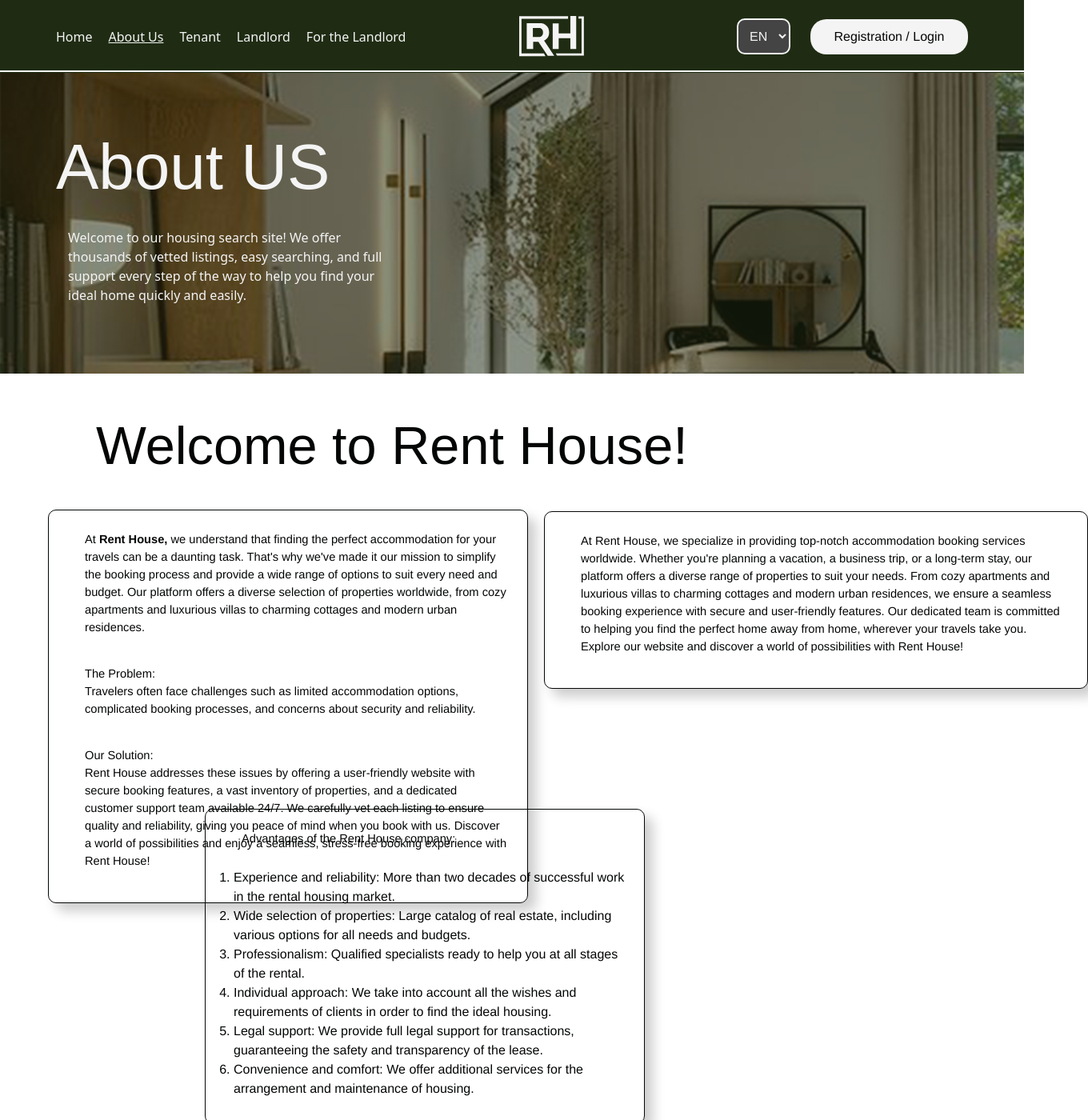
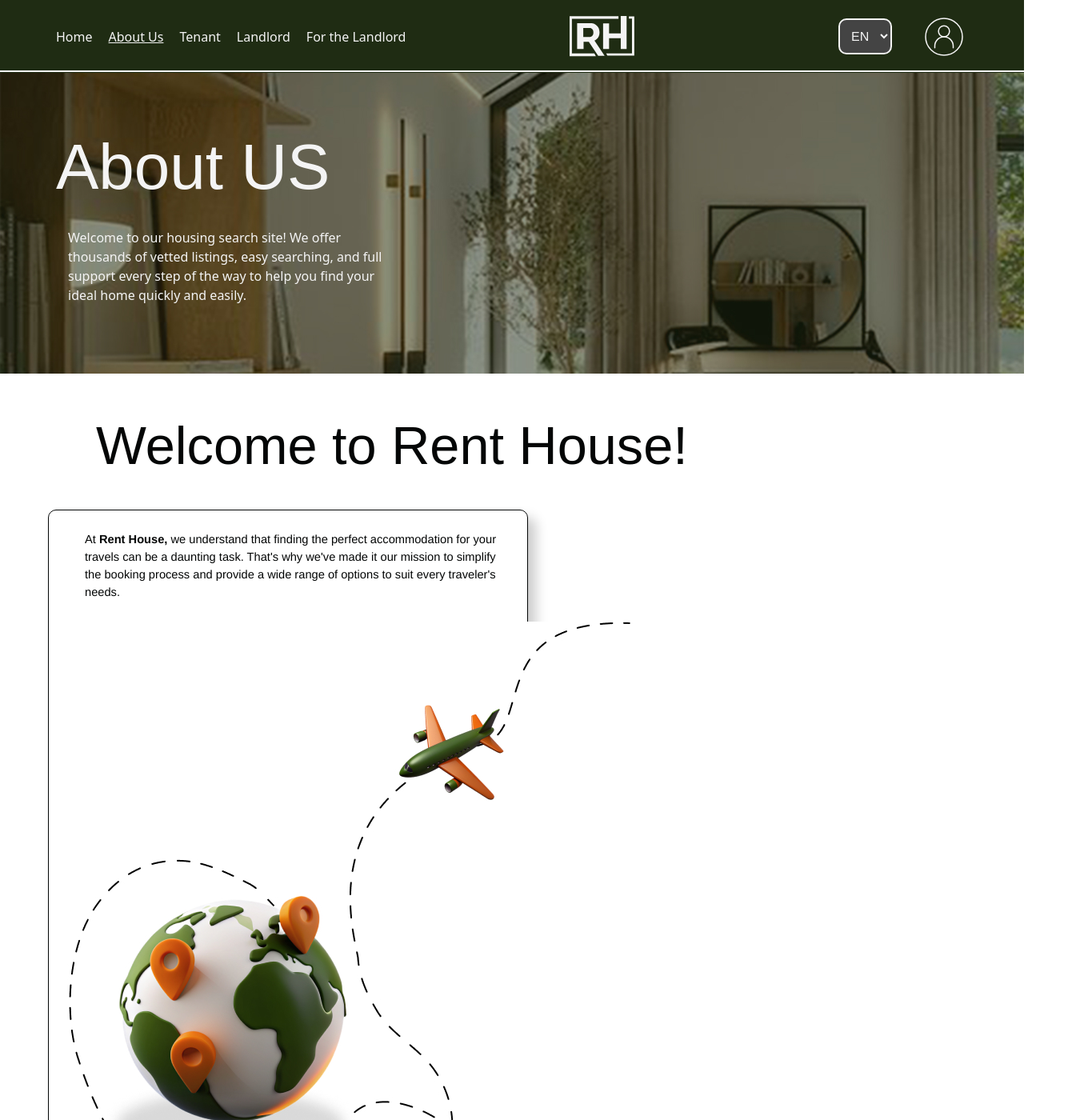
Before and after one commit to renthous-kyiv-ua/frontend, a React (Create React App) app in the folder rent-house-frontend/: page /about in a window 1280 px wide. Shown: the top 1400 px of the page at 80% size, 1360 px wide, since content can reach past the window. Built offline with nearby package versions, Linux system fonts and the light colour scheme.

Commit message:
Updated About us

```diff
--- a/rent-house-frontend/src/components/AboutUs.js
+++ b/rent-house-frontend/src/components/AboutUs.js
@@ -1,4 +1,4 @@
-import React, { useState } from 'react';
+import React, { useState, useEffect, useRef } from 'react';
 import globeImage from '../images/globe_map.jpg';
 import '../styles/AboutUs.css';
 
@@ -9,7 +9,6 @@
     tenant: "Tenant",
     landlord: "Landlord",
     forLandlord: "For the Landlord",
-    regLog: "Registration / Login",
   },
   ua: {
     home: "Головна",
@@ -24,10 +23,32 @@
 const AboutUs = () => {
 
   const [language, setLanguage] = useState('en');
+  const [isAccountComboboxOpen, setIsAccountComboboxOpen] = useState(false);
+  const accountButtonRef = useRef(null);
+  const accountComboboxRef = useRef(null);
 
   const handleLanguageChange = (event) => {
     setLanguage(event.target.value);
   };
+
+  const handleAccountButtonClick = () => {
+    setIsAccountComboboxOpen(!isAccountComboboxOpen);
+  };
+
+  const handleClickOutside = (event) => {
+    if (accountComboboxRef.current && !accountComboboxRef.current.contains(event.target) &&
+        accountButtonRef.current && !accountButtonRef.current.contains(event.target)) {
+      setIsAccountComboboxOpen(false);
+    }
+  };
+
+  useEffect(() => {
+    document.addEventListener('click', handleClickOutside);
+
+    return () => {
+      document.removeEventListener('click', handleClickOutside);
+    };
+  }, []);
 
   return (
     <div className='about'>
@@ -55,7 +76,26 @@
                 <option value="ua">UA</option>
               </select>
             </div>
-                <button onClick={() => window.location.href='/signin'} className="login">{translations[language].regLog}</button>
+            <button className="account" onClick={handleAccountButtonClick} ref={accountButtonRef}>
+              <svg width="48" height="48" viewBox="0 0 48 48" fill="none" xmlns="http://www.w3.org/2000/svg">
+                <path d="M12.5 37.8V35.5C12.5 32.45 13.7116 29.5249 15.8683 27.3683C18.0249 25.2116 20.95 24 24 24C27.05 24 29.9751 25.2116 32.1317 27.3683C34.2884 29.5249 35.5 32.45 35.5 35.5V37.8" stroke="#F4F4F4" stroke-width="1.5" stroke-linecap="round"/>
+                <path d="M23.9996 24.0002C25.8296 24.0002 27.5846 23.2732 28.8786 21.9792C30.1726 20.6852 30.8996 18.9302 30.8996 17.1002C30.8996 15.2702 30.1726 13.5152 28.8786 12.2212C27.5846 10.9272 25.8296 10.2002 23.9996 10.2002C22.1696 10.2002 20.4146 10.9272 19.1206 12.2212C17.8266 13.5152 17.0996 15.2702 17.0996 17.1002C17.0996 18.9302 17.8266 20.6852 19.1206 21.9792C20.4146 23.2732 22.1696 24.0002 23.9996 24.0002Z" stroke="#F4F4F4" stroke-width="1.5" stroke-linecap="round" stroke-linejoin="round"/>
+                <path d="M24 47C36.7025 47 47 36.7025 47 24C47 11.2975 36.7025 1 24 1C11.2975 1 1 11.2975 1 24C1 36.7025 11.2975 47 24 47Z" stroke="#F4F4F4" stroke-width="1.5"/>
+              </svg>
+            </button>
+            {isAccountComboboxOpen && (
+              <div className="account-combobox" ref={accountComboboxRef}>
+                <ul>
+                  <li>Account Settings</li>
+                  <li>My reservations</li>
+                  <li>Loyalty programme</li>
+                  <li>Wallet</li>
+                  <li>Referral link</li>
+                  <li>Saved</li>
+                  <li>Logout</li>
+                </ul>
+              </div>
+            )}
           </div>
         </nav>
         <div className="white-strip"></div>
@@ -66,34 +106,23 @@
           <p>Welcome to our housing search site! We offer<br/>thousands of vetted listings, easy searching, and full<br/>support every step of the way to help you find your<br/>ideal home quickly and easily.</p>
         </div>
       </section>
-          <section class="long-description">
+      <section className="long-description">
         <h1>Welcome to Rent House!</h1>
         <div className='content-part content-part-1'>
-              <p>At <strong>Rent House,</strong> we understand that finding the perfect accommodation for your travels can be a daunting task. That's why we've made it our mission to simplify the booking process and provide a wide range of options to suit every need and budget. Our platform offers a diverse selection of properties worldwide, from cozy apartments and luxurious villas to charming cottages and modern urban residences.</p>
-              <p>The Problem:<br />Travelers often face challenges such as limited accommodation options, complicated booking processes, and concerns about security and reliability.</p>
-              <p>Our Solution:<br />Rent House addresses these issues by offering a user-friendly website with secure booking features, a vast inventory of properties, and a dedicated customer support team available 24/7. We carefully vet each listing to ensure quality and reliability, giving you peace of mind when you book with us. Discover a world of possibilities and enjoy a seamless, stress-free booking experience with Rent House!</p>
+          <p>At <strong>Rent House,</strong> we understand that finding the perfect accommodation for your travels can be a daunting task. That's why we've made it our mission to simplify the booking process and provide a wide range of options to suit every traveler's needs.</p>
+          <img src={globeImage} alt="globe-map"/>
         </div>
-            <div className='content-part content-part-2'>
-              <p>At Rent House, we specialize in providing top-notch accommodation booking services worldwide. Whether you're planning a vacation, a business trip, or a long-term stay, our platform offers a diverse range of properties to suit your needs. From cozy apartments and luxurious villas to charming cottages and modern urban residences, we ensure a seamless booking experience with secure and user-friendly features. Our dedicated team is committed to helping you find the perfect home away from home, wherever your travels take you. Explore our website and discover a world of possibilities with Rent House!</p>
+        <div className='content-part'>
+          <img src={globeImage} alt="globe-map"/>
+          <p>We believe that everyone deserves a comfortable and memorable stay, whether you're traveling for business, leisure, or anything in between. Our user-friendly platform allows you to browse and book accommodations with ease, ensuring that your travel experience is stress-free and enjoyable from start to finish.</p>
         </div>
-            <div className='content-part content-part-3'>
-              <p>Advantages of the Rent House company:</p>
-              <ol>
-                <li>Experience and reliability: More than two decades of successful work in the rental housing market.</li>
-                <li>Wide selection of properties: Large catalog of real estate, including various options for all needs and budgets.</li>
-                <li>Professionalism: Qualified specialists ready to help you at all stages of the rental.</li>
-                <li>Individual approach: We take into account all the wishes and requirements of clients in order to find the ideal housing.</li>
-                <li>Legal support: We provide full legal support for transactions, guaranteeing the safety and transparency of the lease.</li>
-                <li>Convenience and comfort: We offer additional services for the arrangement and maintenance of housing.</li>
-              </ol>
+        <div className='content-part content-part-1'>
+          <p>Thank you for choosing <strong>Rent House</strong>. We're excited to be a part of your journey and look forward to helping you find the perfect place to stay!</p>
+          <img src={globeImage} alt="globe-map"/>
         </div>
-            <div className='content-part content-part-4'>
-              <p>Our agents focus on the customer experience and strive to connect hearts and homes. Rent House agents are truly committed to their communities and often show their community spirit by contributing to local events and causes. You probably already know one of us!</p>
-            </div>
-            <img src={globeImage} alt="Globe with plane" class="globe-map"/>
       </section>
     </div>
   );
-}
+};
 
 export default AboutUs;
--- a/rent-house-frontend/src/styles/AboutUs.css
+++ b/rent-house-frontend/src/styles/AboutUs.css
@@ -54,22 +54,36 @@
   gap: 10px;
 }
 
-.login {
-  background-color: #F4F4F4;
-  color: #040606;
-  font-family: Helvetica Neue, arial;
-  width: 197px;
+.account {
+  background: transparent;
   border: none;
-  border-radius: 20px;
-  padding: 10px 20px;
   margin-right: 50px;
   cursor: pointer;
-  transition: background-color 0.3s ease;
+  position: relative;
 }
 
-.login:hover {
-  background-color: #A94802;
+.account-combobox {
+  display: none;
+  position: absolute;
+  top: 50px;
+  right: 0;
+  background-color: #FFFFFF;
+  box-shadow: 0px 4px 6px rgba(0, 0, 0, 0.1);
+  border-radius: 8px;
+  overflow: hidden;
+  z-index: 10;
+}
+
+.account-combobox ul {
+  list-style: none;
+  padding: 0;
+  margin: 0;
+}
+
+.account-combobox li {
   color: #F4F4F4;
+  padding: 10px 20px;
+  cursor: pointer;
 }
 
 .select-dropdown {
```
Also changed, not shown: rent-house-frontend/src/images/logo-acc.svg (added). Lines whose indentation alone changed are shown as unchanged.
